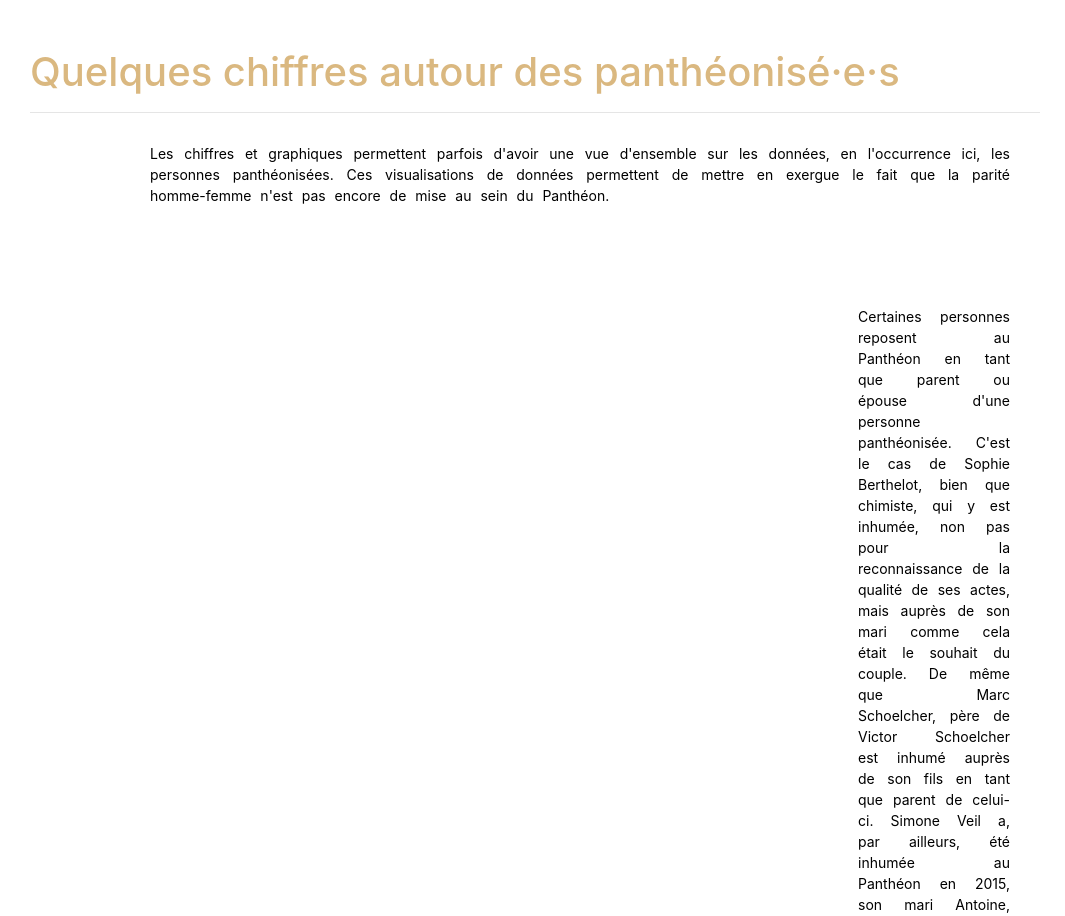
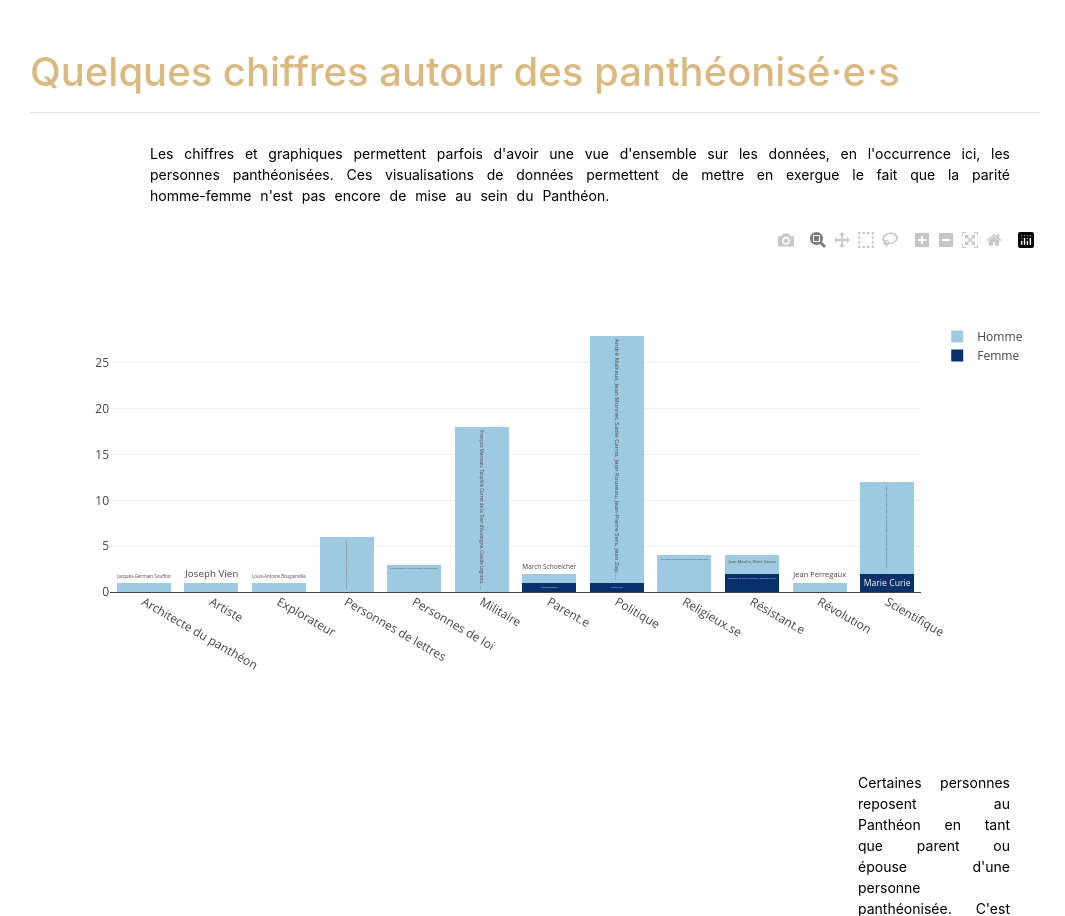
Before and after one commit to axellelecroq/pantheonisees, a Flask app: page /chiffres in a window 1280 px wide. Shown: the part 56-972 px from the top of the page, without its empty margins (105-1170 px from the left). Run offline with Flask 2, Linux system fonts and the light colour scheme; some libraries are stand-ins or nearby versions; some web fonts are replaced.

Commit message:
Bar charts status with plotly

```diff
--- /dev/null
+++ b/pantheonisees/app/static/js/graph_per_status.js
@@ -0,0 +1,55 @@
+var architecte = 'Jacques-Germain Soufflot'
+var trace2 = {
+    x: ['Architecte du panthéon', 'Artiste', 'Explorateur', "Personnes de lettres", "Personnes de loi", "Militaire", "Parent.e", "Politique ", "Religieux.se", "Résistant.e", "Révolution", "Scientifique"],
+    y: [1, 1, 1, 6, 3, 18, 1, 27, 4, 2, 1, 10],
+    name: 'Homme',
+    type: 'bar',
+    marker: {
+        color: 'rgb(158,202,225)'
+    },
+    text: [
+        'Jacques-Germain Soufflot',
+        'Joseph Vien',
+        'Louis-Antoine Bougainville',
+        'Alexandre Dumas, Emile Zola, Victor Hugo, Jean-Jacques Rousseau, Voltaire, Aimé Césaire',
+        'Jean-Ignace Jacqueminot, Claude-Ambroise Regnier, Jean-Baptiste Treilhard',
+        "François Marceau, Téophile Corret de la Tour d'Auvergne, Claude Legrand, ...",
+        "March Schoelcher",
+        "André Malraux, Jean Monnet, Sadie Carno, Jean Rouseau, Jean-Pierre Sers, Jean Zay, ...",
+        "Henri Grégoire, Ippolito Vincent-Mareri, Charles Erskine, Giovanni Caprara",
+        "Jean Moulin, René Cassin",
+        "Jean Perregaux",
+        "Pierre Cabanis, Pierre Curie, Gaspard Monge, Louis Braille, Marcellin Berthelot, ..."
+    ],
+    hovertemplate: "<b>%{x}</b><br><br>" +
+        "Nombre: %{y}<br>" +
+        "Noms: %{text}<br>" +
+        "<extra></extra>",
+
+};
+
+var trace1 = {
+    x: ['Architecte du panthéon', 'Artiste', 'Explorateur', "Personnes de lettres", "Personnes de loi", "Militaire", "Parent.e", "Politique ", "Religieux.se", "Résistant.e", "Révolution", "Scientifique"],
+    y: [0, 0, 0, 0, 0, 0, 1, 1, 0, 2, 0, 2],
+    name: 'Femme',
+    type: 'bar',
+    marker: {
+        color: 'rgb(8,48,107)'
+    },
+    text: [
+        "", "", "", "", "", "", "Sophie Berthelot", "Simone Veil", "", "Geneviève de Gaulle-Anthonioz, Germaine Tillion", "", "Marie Curie"
+    ],
+    hovertemplate: "<b>%{x}</b><br><br>" +
+        "Nombre: %{y}<br>" +
+        "Noms: %{text}<br>" +
+        "<extra></extra>",
+};
+
+
+var data = [trace1, trace2];
+
+var layout = {
+    barmode: 'stack'
+};
+
+Plotly.newPlot('dataviz_status', data, layout);
--- a/pantheonisees/app/templates/pages/dataviz.html
+++ b/pantheonisees/app/templates/pages/dataviz.html
@@ -1,5 +1,9 @@
 {% extends 'conteneur.html' %} {% block content %}
 
+<head>
+    <!-- Load plotly.js into the DOM -->
+    <script src='https://cdn.plot.ly/plotly-latest.min.js'></script>
+</head>
 <br>
 <div class="container" id="accueil">
     <br/>
@@ -9,6 +13,9 @@
     <div class="homeText" style="padding-top: 20px;">
         <p>Les chiffres et graphiques permettent parfois d'avoir une vue d'ensemble sur les données, en l'occurrence ici, les personnes panthéonisées. Ces visualisations de données permettent de mettre en exergue le fait que la parité homme-femme n'est pas
             encore de mise au sein du Panthéon. </p>
+    </div>
+    <div id='dataviz_status'>
+        <!-- Plotly chart will be drawn inside this DIV -->
     </div>
 
     <div class="dataviz">
@@ -87,4 +94,10 @@
             vizElement.parentNode.insertBefore(scriptElement, vizElement);
         </script>
     </div>
+
+
+    {% block script %}
+    <script type="text/javascript " src='/static/js/graph_per_status.js'>
+    </script>
+    {% endblock script %}
     <br> {% endblock content %}
--- a/requirements.txt
+++ b/requirements.txt
@@ -23,8 +23,10 @@ MarkupSafe==1.1.1
 msgpack==0.6.2
 mypy-extensions==0.4.3
 packaging==20.3
+pandas
 pathspec==0.8.1
 pep517==0.8.2
+plotly==4.14.3
 progress==1.5
 pyparsing==2.4.6
 pytoml==0.1.21
```
